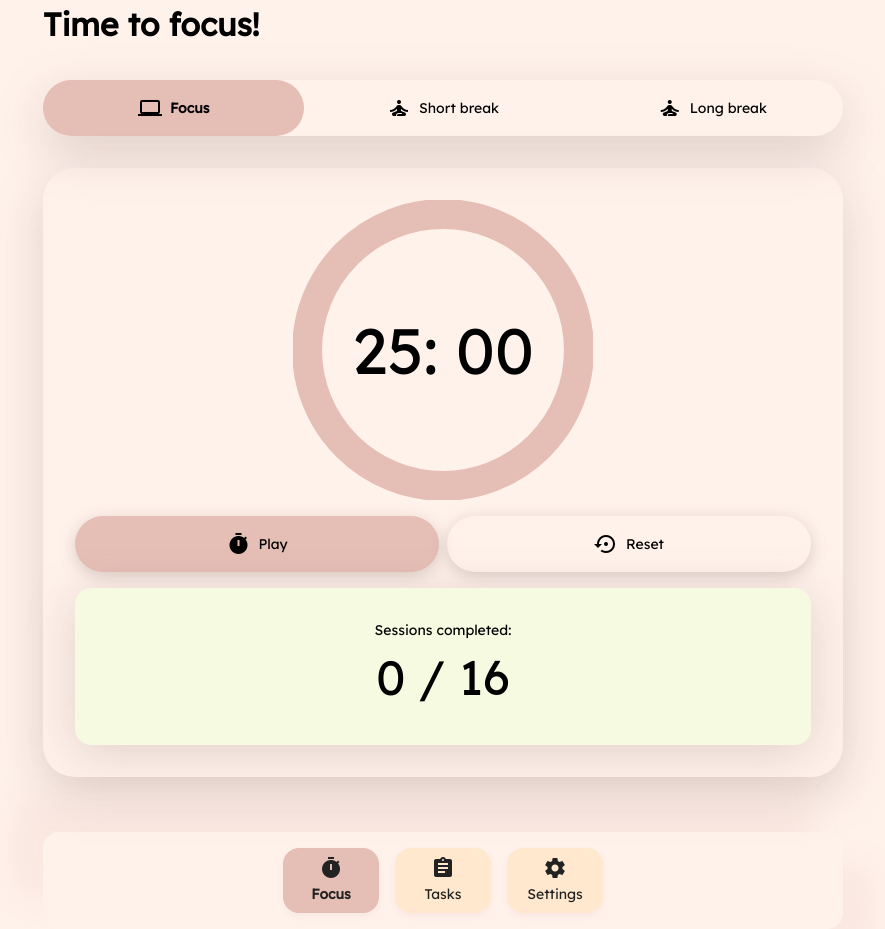
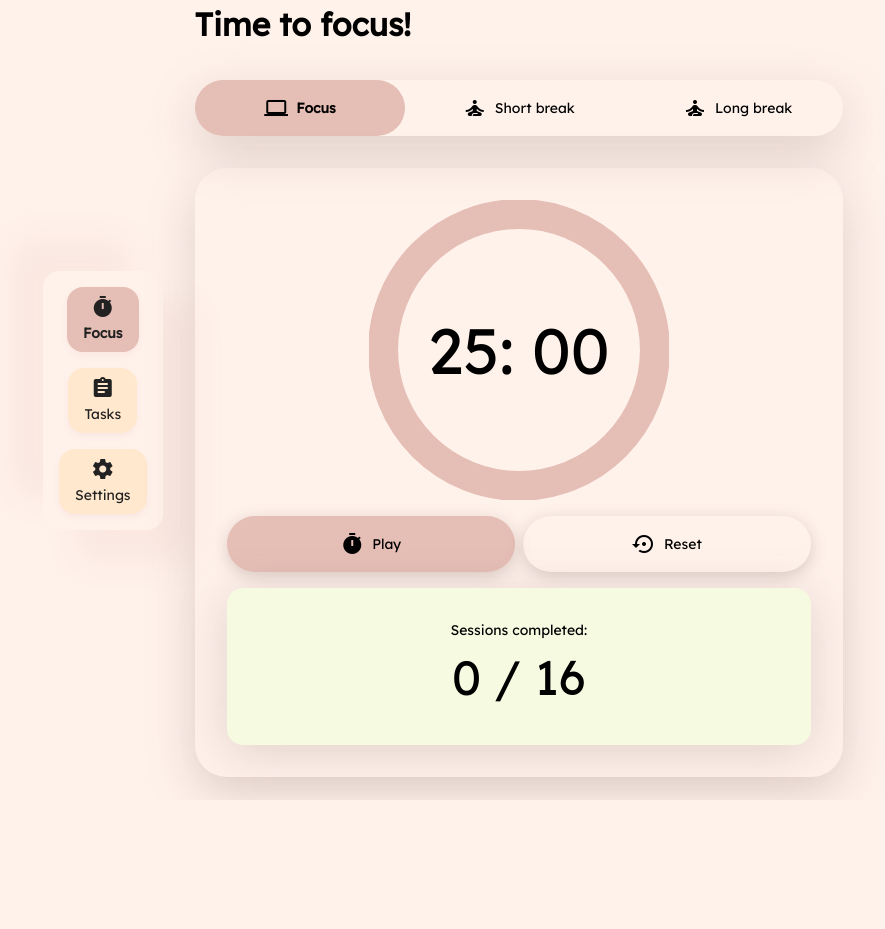
Before and after one commit to neriiman/my-pomodoro-app, an Angular app: page / in a window 1280 px wide. Shown: the whole page, without its empty margins (197-1082 px from the left). After the commit the page ends 800 px from the top, so only its background shows below. Built offline with nearby package versions, Linux system fonts and the light colour scheme.

Commit message:
refactor layout and styling for app components

```diff
--- a/src/app/app.component.html
+++ b/src/app/app.component.html
@@ -1,6 +1,6 @@
 <div class="layout">
+  <app-tab-bar class="app-tab-bar" />
   <main>
     <router-outlet />
   </main>
-  <app-tab-bar class="app-tab-bar" />
 </div>
--- a/src/app/app.component.scss
+++ b/src/app/app.component.scss
@@ -1,7 +1,7 @@
 .layout {
   display: flex;
-  flex-direction: column;
-  justify-content: start;
+  // flex-direction: column;
+  justify-content: center;
   align-items: center;
   gap: 2rem;
   height: 100%;
@@ -27,5 +27,5 @@ app-tab-bar {
   display: flex;
   justify-content: center;
   align-items: center;
-  width: 100%;
+  // width: 100%;
 }
--- a/src/app/components/tab-bar/tab-bar.component.scss
+++ b/src/app/components/tab-bar/tab-bar.component.scss
@@ -1,7 +1,6 @@
-nav {
-  width: 100%;
-  border-radius: 1rem;
-}
+// nav {
+//   border-radius: 1rem;
+// }
 // . b{
 
 //   min-width: 100%;
@@ -14,7 +13,8 @@ nav {
 // }
 .tab-bar-nav-list {
   display: flex;
-  width: 100%;
+  flex-direction: column;
+  // width: 100%;
   justify-content: center;
   align-items: center;
   box-shadow: 2rem 2rem 2rem #cc898917, -2rem -2rem 2rem #cc898917;
@@ -31,7 +31,7 @@ nav {
     padding: 0.5rem 1rem;
     background: #ffe8cd;
     color: rgb(34, 34, 34);
-    min-width: 6rem;
+    // min-width: 4rem;
 
     box-shadow: 0rem 0.2rem 0.4rem #cc898917;
     gap: 0.25rem;
--- a/src/app/components/task/task.component.scss
+++ b/src/app/components/task/task.component.scss
@@ -41,7 +41,7 @@
     font-size: 1.125rem;
   }
   &__priority-tag {
-    font-size: .5rem;
+    font-size: .75rem;
     border-radius: 2rem;
     padding: 0.25rem 1rem;
     &--high {
```
